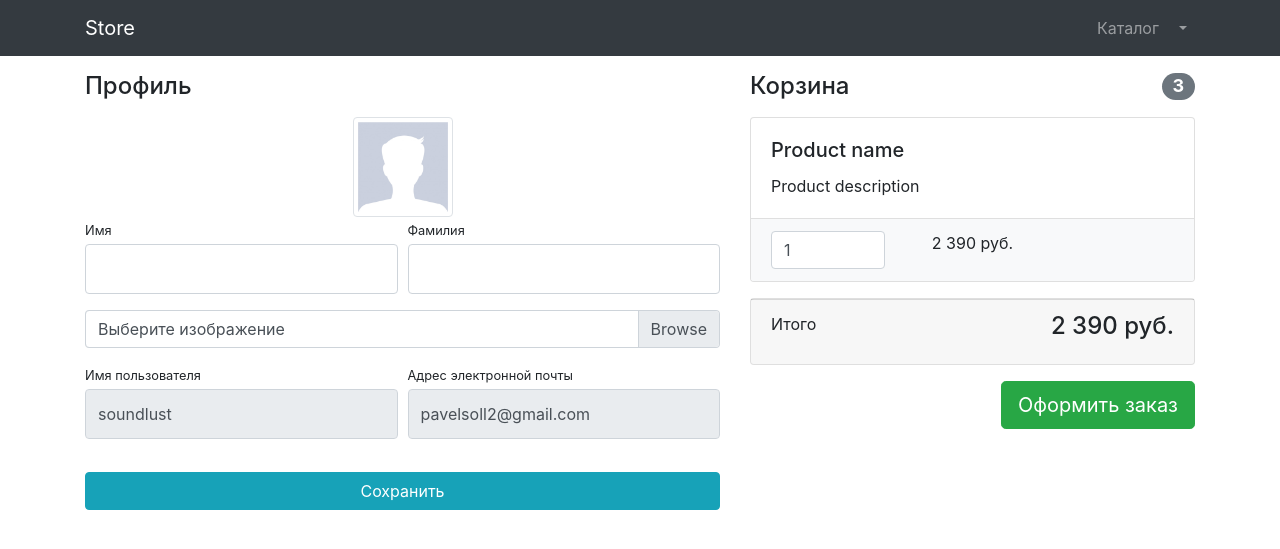
After one commit to sound1ust/Store_project_Django, a Django app: page /users/profile/ in a window 1280 px wide. The commit adds this page. Shown: the top 549 px of the page. Run offline with Django 3.2, Linux system fonts and the light colour scheme; a user stored in the database is signed in; some libraries are stand-ins or nearby versions.

Commit message:
Created logic for profile page; errors displaying; logout. And some design stuff.

```diff
--- a/store-server/store/products/templates/products/base.html
+++ b/store-server/store/products/templates/products/base.html
@@ -36,30 +36,37 @@
                 <li class="nav-item">
                     <a class="nav-link" href="{% url 'products:index' %}">Каталог <i class="fas fa-shopping-bag"></i> </a>
                 </li>
-                <li class="nav-item">
-                    <a class="nav-link" href="{% url 'users:login' %}">Войти <i class="fas fa-sign-in-alt"></i></a>
-                </li>
-                <li class="nav-item dropdown">
+                {% if user.is_authenticated %}
+                    <li class="nav-item dropdown">
                     <a class="nav-link dropdown-toggle" href="#" id="navbarDropdown" role="button"
                        data-bs-toggle="dropdown" aria-expanded="false">
                         <i class="fas fa-user-circle"></i>
                     </a>
                     <ul class="dropdown-menu" aria-labelledby="navbarDropdown">
                         <li>
-                            <a class="dropdown-item" href="users/profile.html">Профиль</a>
+                            <a class="dropdown-item" href="{% url 'users:profile' %}">Профиль</a>
                         </li>
                         <li><a class="dropdown-item" href="orders/orders.html">Заказы</a></li>
-                        <li><a class="dropdown-item" href="#">Админ-панель</a></li>
+                        {% if user.is_superuser or user.is_stuff %}
+                            <li><a class="dropdown-item" href="{% url 'admin:index' %}">
+                                Админ-панель
+                            </a></li>
+                        {% endif %}
                         <li>
                             <hr class="dropdown-divider">
                         </li>
                         <li>
-                            <a class="dropdown-item" href="#">
+                            <a class="dropdown-item" href="{% url 'users:logout' %}">
                                 Выйти
                             </a>
                         </li>
                     </ul>
                 </li>
+                {% else %}
+                    <li class="nav-item">
+                    <a class="nav-link" href="{% url 'users:login' %}">Войти <i class="fas fa-sign-in-alt"></i></a>
+                </li>
+                {% endif %}
             </ul>
         </div>
     </div>
--- a/store-server/store/store/settings.py
+++ b/store-server/store/store/settings.py
@@ -107,7 +107,7 @@ AUTH_PASSWORD_VALIDATORS = [
 # Internationalization
 # https://docs.djangoproject.com/en/3.2/topics/i18n/
 
-LANGUAGE_CODE = 'en-us'
+LANGUAGE_CODE = 'ru-rus'
 
 TIME_ZONE = 'UTC'
 
--- a/store-server/store/users/forms.py
+++ b/store-server/store/users/forms.py
@@ -1,5 +1,5 @@
 from django import forms
-from django.contrib.auth.forms import AuthenticationForm, UserCreationForm
+from django.contrib.auth.forms import AuthenticationForm, UserCreationForm, UserChangeForm
 
 from users.models import User
 
@@ -48,3 +48,15 @@ class UserRegistrationForm(UserCreationForm):
     class Meta:
         model = User
         fields = ('first_name', 'last_name', 'username', 'email', 'password1', 'password2')
+
+
+class UserProfileForm(UserChangeForm):
+    first_name = forms.CharField(widget=forms.TextInput(attrs={'class': 'form-control py-4'}))
+    last_name = forms.CharField(widget=forms.TextInput(attrs={'class': 'form-control py-4'}))
+    image = forms.ImageField(widget=forms.FileInput(attrs={'class': 'custom-file-label'}), required=False)
+    username = forms.CharField(widget=forms.TextInput(attrs={'class': 'form-control py-4', 'readonly': True}))
+    email = forms.CharField(widget=forms.TextInput(attrs={'class': 'form-control py-4', 'readonly': True}))
+
+    class Meta:
+        model = User
+        fields = ('first_name', 'last_name', 'image', 'username', 'email')
--- /dev/null
+++ b/store-server/store/users/templates/users/profile.html
@@ -0,0 +1,108 @@
+{% extends 'products/base.html'  %}
+{% load static  %}
+
+{% block css %}
+    <link href="{% static 'vendor/css/profile.css' %}" rel="stylesheet">
+{% endblock %}
+
+{% block content %}
+    <div class="container">
+    <div class="row">
+        <div class="col-lg-7">
+            <h4 class="mt-3 mb-3">Профиль</h4>
+            <div class="col-lg-12 text-center">
+                <img width="100" height="100"
+                     src="{% if user.image %} {{ user.image.url }}
+                     {% else %} {% static 'vendor/img/users/default_avatar.jpg' %} {% endif %}"
+                     class="img-thumbnail">
+            </div>
+            <form action="{% url 'users:profile' %}" method="post" enctype="multipart/form-data">
+                {% csrf_token %}
+                <div class="form-row">
+                    <div class="col-lg-6">
+                        <div class="form-group">
+                            <label class="small mb-1" for="{{ form.first_name.id_for_label }}">
+                                Имя
+                            </label>
+                            {{ form.first_name }}
+                        </div>
+                    </div>
+                    <div class="col-lg-6">
+                        <div class="form-group">
+                            <label class="small mb-1" for="{{ form.last_name.id_for_label }}">
+                                Фамилия
+                            </label>
+                            {{ form.last_name }}
+                        </div>
+                    </div>
+                </div>
+                <div class="form-row mb-2">
+                    <div class="col-lg-12">
+                        <div class="custom-file">
+                            {{ form.image }}
+                            <label class="custom-file-label" for="{{ form.image.id_for_label }}">
+                                Выберите изображение
+                            </label>
+                        </div>
+                    </div>
+                </div>
+                <div class="form-row">
+                    <div class="col-lg-6">
+                        <label class="small mb-1" for="{{ form.username.id_for_label }}">
+                            Имя пользователя
+                        </label>
+                        {{ form.username }}
+                    </div>
+                    <div class="col-lg-6">
+                        <label class="small mb-1" for="{{ form.email.id_for_label }}">
+                            Адрес электронной почты
+                        </label>
+                        {{ form.email }}
+                    </div>
+                </div>
+                <div class="form-row">
+                    <div class="col-lg-12" style="margin-top: 33px;">
+                        <input class="btn btn-info btn-block" type="submit" value="Сохранить">
+                    </div>
+                </div>
+            </form>
+        </div>
+        <div class="col-lg-5">
+            <h4 class="mt-3 mb-3 d-flex justify-content-between align-items-center mb-3">
+                Корзина <span class="badge badge-secondary badge-pill">3</span>
+            </h4>
+            <div class="card mb-3">
+                <div class="card-body">
+                    <h5 class="card-title">Product name</h5>
+                    <p class="card-text">Product description</p>
+                </div>
+                <ul class="list-group list-group-flush">
+                    <li class="list-group-item bg-light">
+                        <div class="row text-center">
+                            <div class="col-lg-4">
+                                <input name="basketID" type="number" class="form-control"
+                                       value="1" min="0">
+                            </div>
+                            <div class="col-lg-4">2 390 руб.</div>
+                            <div class="col-lg-4">
+                                <a href="#">
+                                    <i class="fas fa-trash"></i>
+                                </a>
+                            </div>
+                        </div>
+                    </li>
+                </ul>
+            </div>
+            <div class="card mb-3">
+                <div class="card-footer">
+                    <p class="float-left">Итого</p>
+                    <h4 class="float-right">2 390 руб.</h4>
+                </div>
+            </div>
+            <a class="btn btn-success btn-lg float-right" href="../orders/order-create.html">
+                Оформить заказ
+            </a>
+        </div>
+    </div>
+</div>
+{% endblock %}
--- a/store-server/store/users/templates/users/registration.html
+++ b/store-server/store/users/templates/users/registration.html
@@ -5,13 +5,15 @@
             <div class="container">
                 <div class="row justify-content-center">
                     <div class="col-lg-7">
-                        <div class="alert alert-warning alert-dismissible fade show" role="alert"
+                        {% if form.errors %}
+                            <div class="alert alert-warning alert-dismissible fade show" role="alert"
                              style="margin-top: 50px;">
-                            <strong>Holy guacamole!</strong> You should check in on some of those fields below.
+                            {{ form.errors }}
                             <button type="button" class="close" data-dismiss="alert" aria-label="Close">
                                 <span aria-hidden="true">&times;</span>
                             </button>
                         </div>
+                        {% endif %}
                         <div class="card shadow-lg border-0 rounded-lg mt-5">
                             <div class="card-header"><h3 class="text-center font-weight-light my-4">Создать аккаунт</h3>
                             </div>
--- a/store-server/store/users/urls.py
+++ b/store-server/store/users/urls.py
@@ -1,10 +1,12 @@
 from django.urls import path
 
-from users.views import login, registration
+from users.views import login, registration, profile, logout
 
 app_name = 'users'
 
 urlpatterns = [
     path('login/', login, name='login'),    # ../users/login/
-    path('registration/', registration, name='registration')    # ../users/registration/
+    path('registration/', registration, name='registration'),    # ../users/registration/
+    path('profile/', profile, name='profile'),    # ../users/profile/
+    path('logout/', logout, name='logout'),    # ../users/logout/
 ]
--- a/store-server/store/users/views.py
+++ b/store-server/store/users/views.py
@@ -1,9 +1,9 @@
 from django.shortcuts import render, HttpResponseRedirect
-from django.contrib import auth
+from django.contrib import auth, messages
 from django.urls import reverse
 
 from users.models import User
-from users.forms import UserLoginForm, UserRegistrationForm
+from users.forms import UserLoginForm, UserRegistrationForm, UserProfileForm
 
 
 def login(request):
@@ -28,9 +28,27 @@ def registration(request):
         form = UserRegistrationForm(data=request.POST)
         if form.is_valid():
             form.save()
+            messages.success(request=request, message="Поздравляем! Вы успешно зарегистрировались!")
             return HttpResponseRedirect(reverse('users:login'))
 
     else:
         form = UserRegistrationForm()
     context = {'form': form}
     return render(request=request, template_name='users/registration.html', context=context)
+
+
+def profile(request):
+    if request.method == 'POST':
+        form = UserProfileForm(instance=request.user, data=request.POST, files=request.FILES)
+        if form.is_valid():
+            form.save()
+            return HttpResponseRedirect(reverse('users:profile'))
+    else:
+        form = UserProfileForm(instance=request.user)
+        context = {'title': 'Store - Профиль', 'form': form}
+        return render(request=request, template_name='users/profile.html', context=context)
+
+
+def logout(request):
+    auth.logout(request=request)
+    return HttpResponseRedirect(reverse('index'))
```
Also changed, not shown: store-server/store/users/templates/users/login.html (+12 -2 lines), store-server/store/db.sqlite3, store-server/store/media/users_images/Фото_08.01.2023_21.15.jpeg (added).
